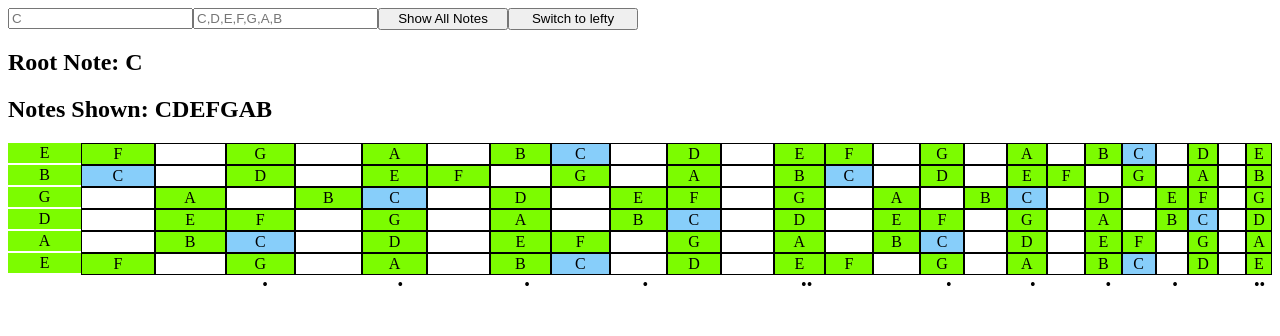
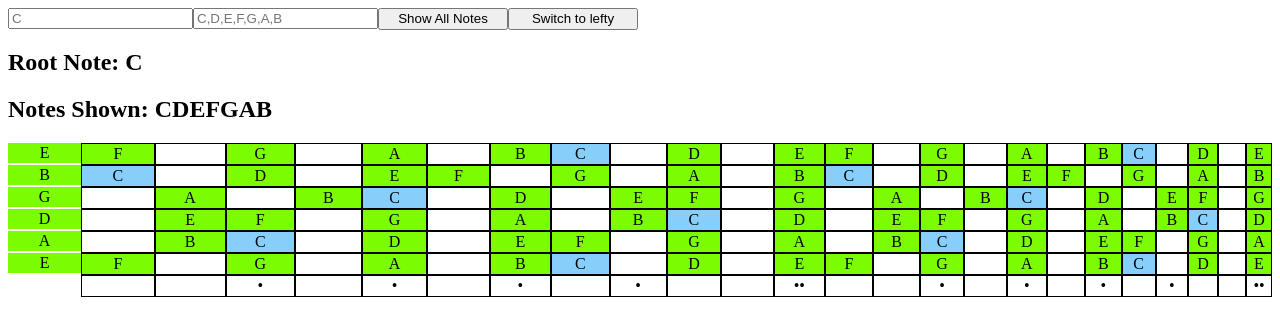
Before and after one commit to Jpendy/guitar-helper, a React (Create React App) app: page / in a window 1280 px wide. Shown: the top 336 px of the page. Built offline with nearby package versions, Linux system fonts and the light colour scheme.

Commit message:
marker position change

```diff
--- a/src/components/FretBoard.jsx
+++ b/src/components/FretBoard.jsx
@@ -82,7 +82,9 @@ export default function FretBoard({ root, notes, showAllNotes, reverse }) {
                         display: 'flex',
                         justifyContent: 'center',
                         alignItems: 'center',
-                        textAlign: 'center'
+                        textAlign: 'center',
+                        border: reverse ? (fret !== markersArr.length - 1 && '1px solid black') : (fret !== 0 && '1px solid black'),
+
                         // position: 'relative',
                         // left: reverse ? (fret !== 0 && '6px') : (fret !== markersArr.length - 1 && '-6px')
                     }}>
```
